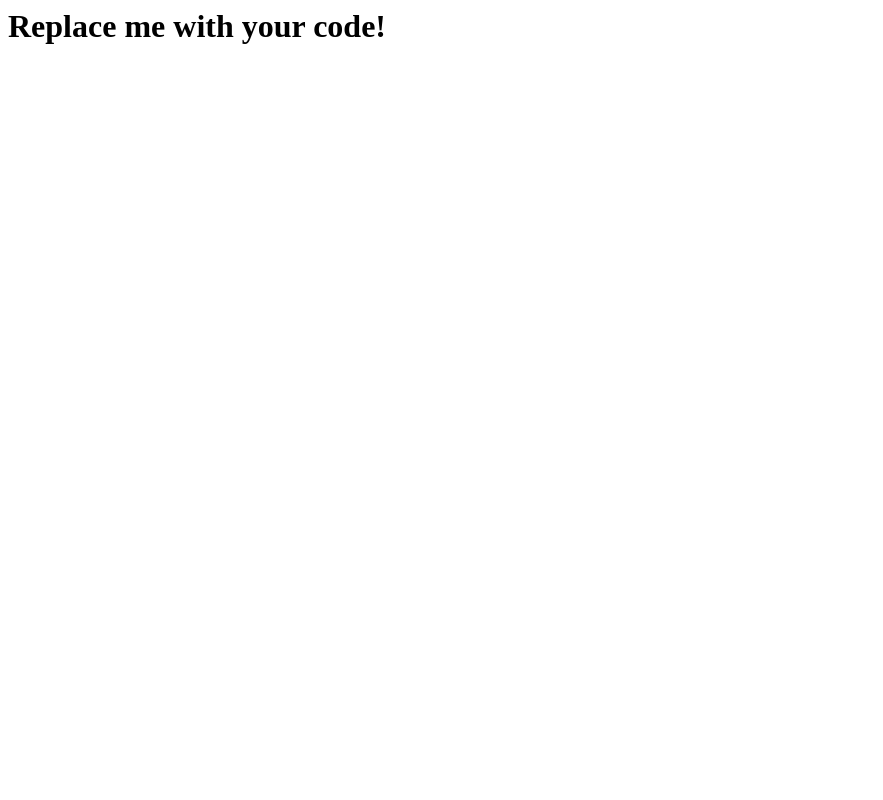
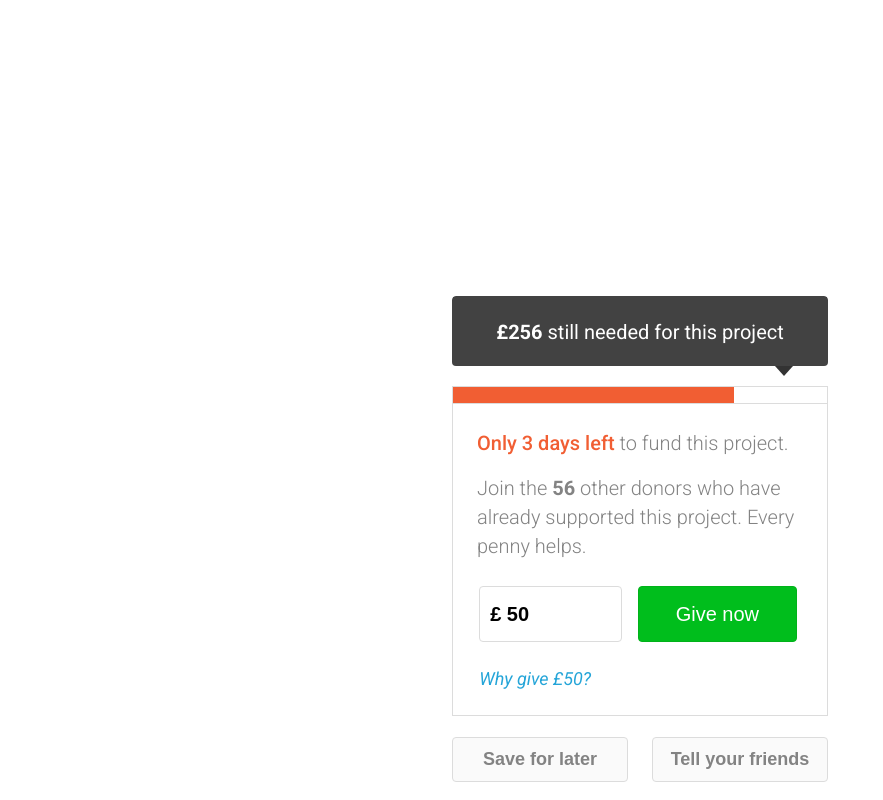
Before and after one commit to francisldn/fintek, a plain HTML site: page crowdfunding-html-css/index.html in a window 1280 px wide. Shown: the whole page, without its empty margins (0-883 px from the left). Drawn offline with Linux system fonts and the light colour scheme.

Commit message:
add solutions

```diff
--- a/crowdfunding-html-css/index.html
+++ b/crowdfunding-html-css/index.html
@@ -5,6 +5,43 @@
 		<link href='http://fonts.googleapis.com/css?family=Roboto:400,100,100italic,300,300italic,400italic,500,500italic,700,700italic,900italic,900' rel='stylesheet' type='text/css'>
 	</head>
 	<body>
-		<h1>Replace me with your code!</h1>
+		<article class="container">
+			<div class="title-container">
+				<div class="title">
+					<h1 class="title-text">
+						<b>£256</b> still needed for this project
+					</h1>
+				</div>
+
+				<div class="arrow-down"></div>
+			</div>
+
+			<section>
+				<div class="inner-container">
+					<div class="progress-bar">
+						<div class="progress-bar-orange"></div>
+						<div class="progress-bar-light-grey"></div>
+					</div>
+
+					<div class="content">
+						<h2 class="first-line"><span class="first-line-em">Only 3 days left<span><span class="first-line-rest"> to fund this project.</h2>
+						<p class="second-line">
+							Join the <b>56</b> other donors who have already supported this project. Every penny helps.
+						</p>
+					</div>
+					<div class="content-btm">
+						<div class="form-container">
+							<input type="text" class="input-form" value="£ 50"></input>
+							<button class="input-btn">Give now</button>
+						</div>
+						<p class="btm-text">Why give £50?</p>
+					</div>
+				</div>
+			</section>
+			<div class="bottom-btn-container">
+				<button class="btm-btn"><b>Save for later</b></button>
+				<button class="btm-btn"><b>Tell your friends</b></button>
+			</div>
+		</article>
 	</body>
 </html>
--- a/crowdfunding-html-css/style.css
+++ b/crowdfunding-html-css/style.css
@@ -11,3 +11,189 @@
 	Green button border: #01B21A
 	"Why give 50" link: #25A5D8
 */
+
+:root {
+	--main-text-color: #838383;
+	--bg-speech-bubble: #424242;
+	--border-color: #DCDCDC;
+	--bg-progress-bar-orange: #F15E33;
+	--bg-progress-bar-grey:  #FAFAFA;
+	--bg-btn-btm: #FAFAFA;
+	--bg-btn-green: #00BE1C;
+	--border-btn-green:#01B21A;
+	--btm-text:#25A5D8;
+	--text-lg: 1.25rem;
+	--text-md: 1.125rem;
+	--text-sm: 0.875rem;
+}
+
+
+body {
+	font-family: 'Roboto';
+	display:flex;
+	justify-content: center;
+	padding-top:18rem;
+	padding-left:0;
+	padding-right:0;
+}
+
+* {
+	box-sizing: border-box;
+}
+
+.container {
+	display: flex;
+	flex-direction: column;
+	width: 23.5rem;
+}
+
+.title-container {
+	display:flex;
+	flex-direction:column;
+	height: 5rem;
+	justify-content: center;
+	border-radius: 4px;
+	overflow:hidden;
+}
+
+.title-text {
+	font-size: var(--text-lg);
+	font-weight: 400;
+	padding:0;
+}
+
+.title {
+	background-color: var(--bg-speech-bubble);
+	color: white;
+	text-align: center;
+	height: 100%;
+	padding-top: 2%;
+	border-radius: 4px;
+}
+
+.arrow-down {
+	align-self:flex-end;
+	margin-right: 35px;
+	width: 0;
+	height: 0;
+	border-left: 9px solid transparent;
+	border-right: 9px solid transparent;
+	border-top: 10px solid rgb(0,0,0,0.8);
+}
+
+.inner-container {
+	display: flex;
+	flex-direction: column;
+	border: 1px solid #DCDCDC;
+	width: 100%;
+	margin-top: 0.625rem;
+
+}
+.progress-bar {
+	display:flex;
+	border-bottom: 1px solid #DCDCDC;
+}
+
+.progress-bar-orange {
+	height: 1rem;
+	width: 75%;
+	background-color: #F15E33;
+}
+
+.progress-bar-lightgrey {
+	width: 25%;
+	background-color: #dcdcdc;
+}
+
+.content {
+	display:flex;
+	flex-direction: column;
+	margin-left: 1.5rem;
+}
+
+.first-line {
+	font-size: var(--text-lg);
+	padding-top: 10px;
+}
+
+.first-line-em {
+	font-weight: 500;
+	color: #f15e33
+}
+
+.first-line-rest {
+	color: var(--main-text-color);
+	font-weight: 300;
+}
+
+.second-line {
+	font-size: var(--text-lg);
+	color: var(--main-text-color);
+	font-weight:300;
+	line-height:1.8rem;
+	margin-top: 0.2rem;
+	margin-bottom: 1.2rem;
+}
+
+.content-btm {
+	display: flex;
+	flex-direction: column;
+	margin-left: 7%;
+	margin-right: 8%;
+}
+
+.form-container {
+	display:flex;
+	gap: 1rem;
+	margin-left: 0;
+	height: 3.5rem;
+	width: 100%;
+	margin-top: 0.4rem;
+	padding: 0;
+}
+
+.input-form {
+	font-size: var(--text-lg);
+	border: 1px solid var(--border-color);
+	width: 80%;
+	padding-left: 10px;
+	font-weight: 600;
+	border-radius: 4px;
+	margin:0;
+}
+
+.btm-text {
+	color: var(--btm-text);
+	font-size: var(--text-md);
+	font-style: italic;
+	padding-top: 0.5rem;
+	padding-bottom: 0.5rem;
+}
+
+.input-btn {
+	background-color: var(--bg-btn-green);
+	border: 1px solid var(--border-btn-green);
+	color: white;
+	width: 90%;
+	font-size: var(--text-lg);
+	border-radius: 4px;
+}
+
+.bottom-btn-container {
+	display: flex;
+	gap: 1.5rem;
+	justify-content: center;
+	padding-top: 1.3rem;
+	width: 100%;
+}
+
+.btm-btn {
+	height: 2.8rem;
+	border: 1px solid var(--border-color);
+	background-color: var(--bg-btn-btm);
+	width: 100%;
+	font-size:var(--text-md);
+	font-weight: 500;
+	color: var(--main-text-color);
+	border-radius: 4px;
+}
```
Also changed, not shown: count-squares-vanilla-javascript/countSquares.js (+49 -1 lines).
